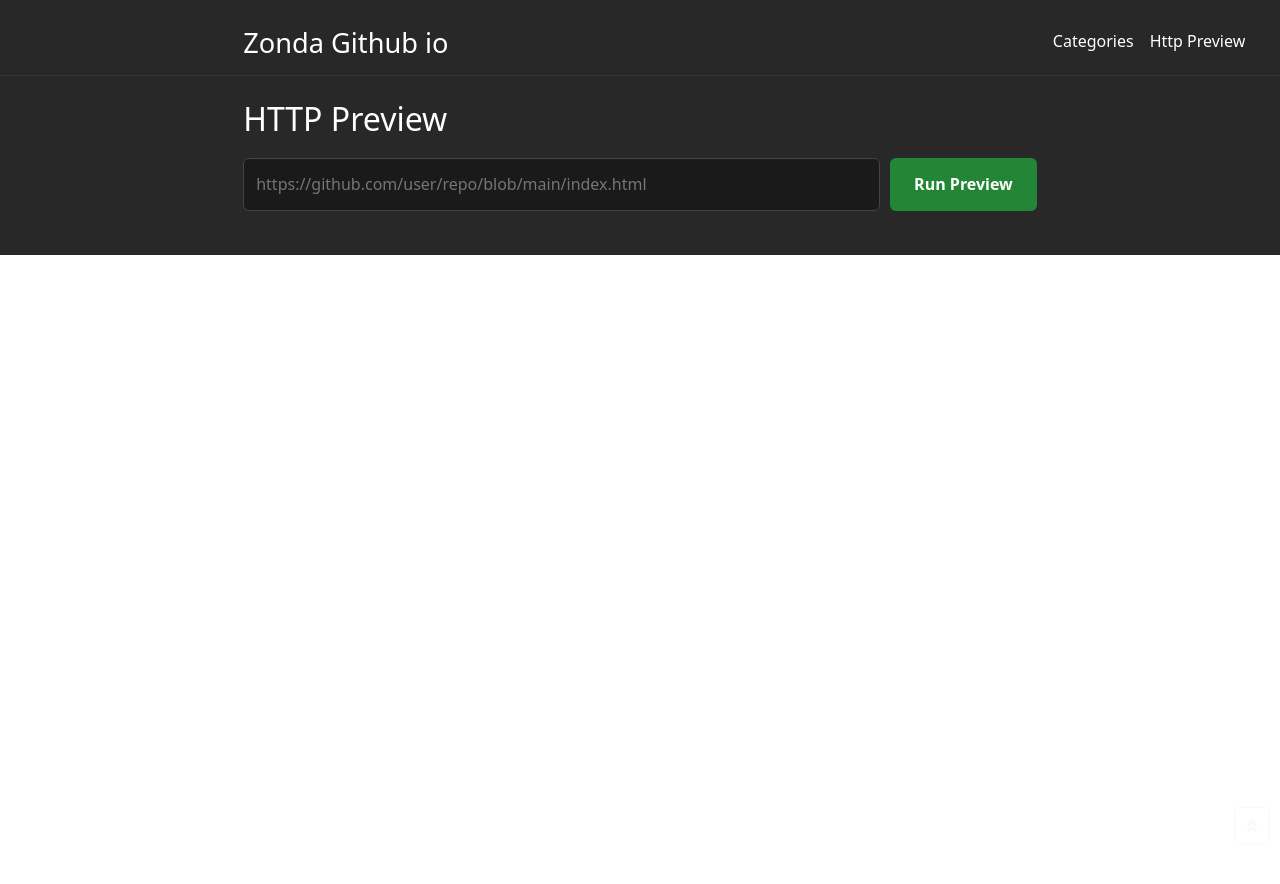
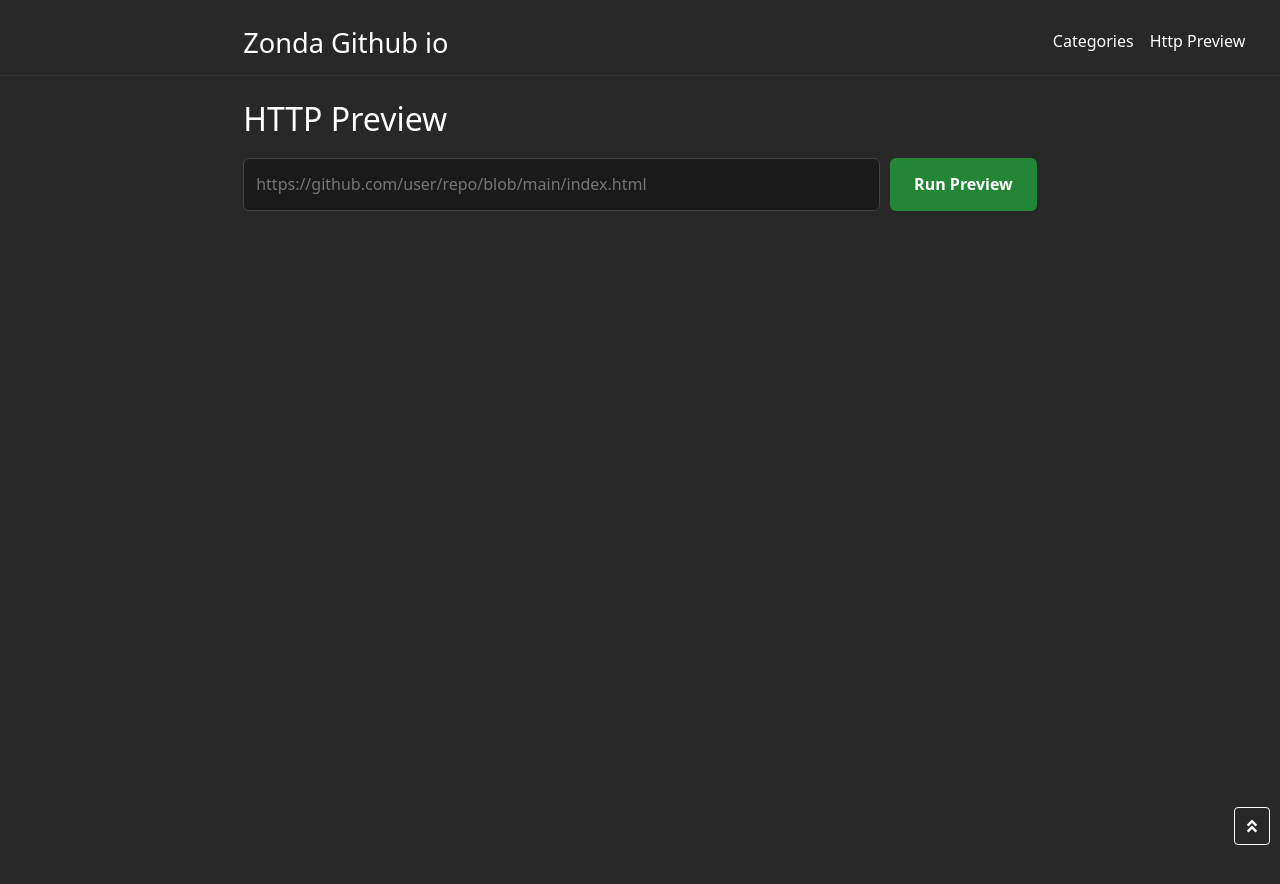
Before and after one commit to zondatw/zondaTW.github.io, a Jekyll site: the page built from http-preview.html, in a window 1280 px wide. Shown: the top 884 px of the page. Built offline with Jekyll 4.4.1, drawn with Linux system fonts in a browser that asks for light colours.

Commit message:
Fix css empty block of http-preview

```diff
--- a/http-preview.html
+++ b/http-preview.html
@@ -4,7 +4,6 @@ permalink: /http-preview/
 title: Http Preview
 ---
 
-<div id="ui-layer">
 <article class="dark">
   <h2>HTTP Preview</h2>
 
@@ -14,7 +13,6 @@ title: Http Preview
   </div>
   <div id="previewStatus" class="http-preview-status" hidden></div>
 </article>
-</div>
 
 <style>
   .http-preview { display: flex; gap: 10px; margin: 20px 0; }
```
Lines whose indentation alone changed are shown as unchanged.
